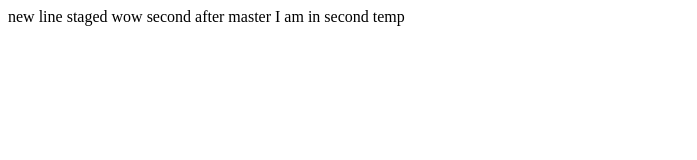
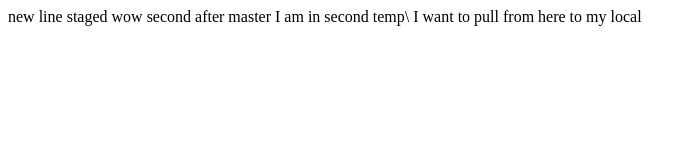
Before and after one commit to afaz-all/temp, a plain HTML site: page index.html in a window 1280 px wide. Shown: the whole page, without its empty margins (0-697 px from the left). Drawn offline with Linux system fonts and the light colour scheme.

Commit message:
update from github

```diff
--- a/index.html
+++ b/index.html
@@ -13,6 +13,7 @@
 
     wow
     second after master
-    I am in second temp
+    I am in second temp\
+    I want to pull from here to my local
 </body>
 </html>
```
